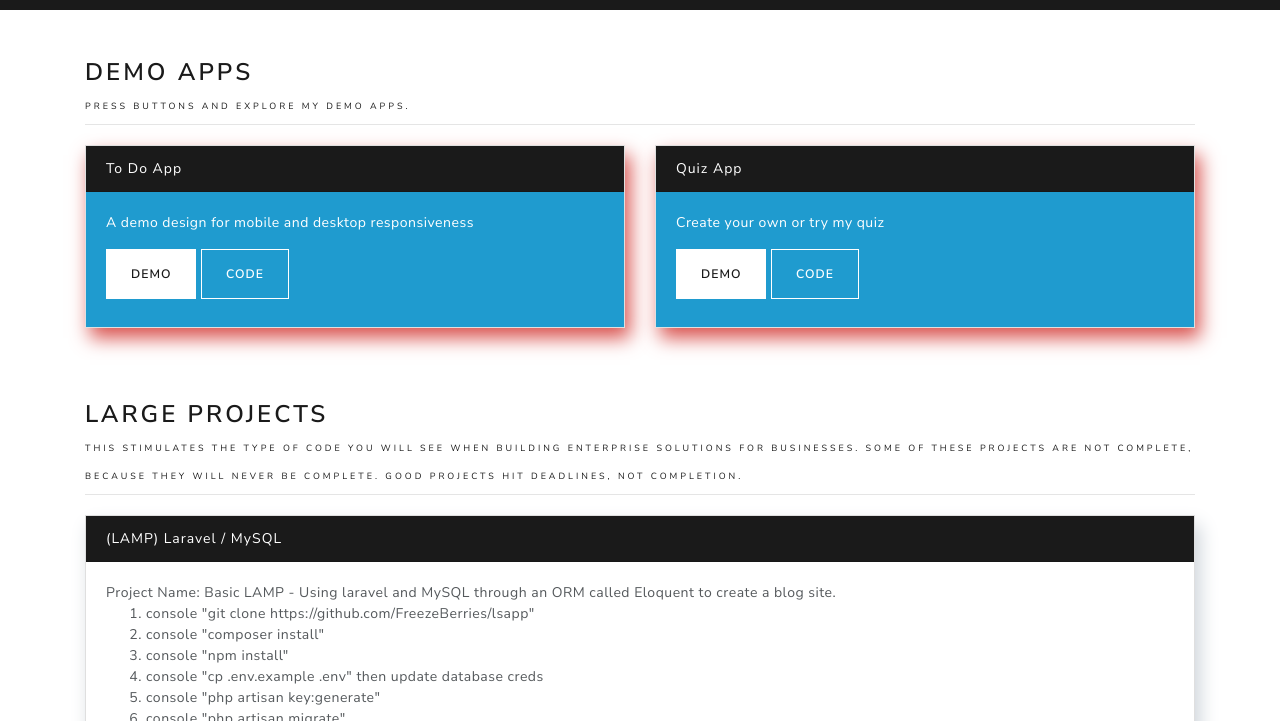
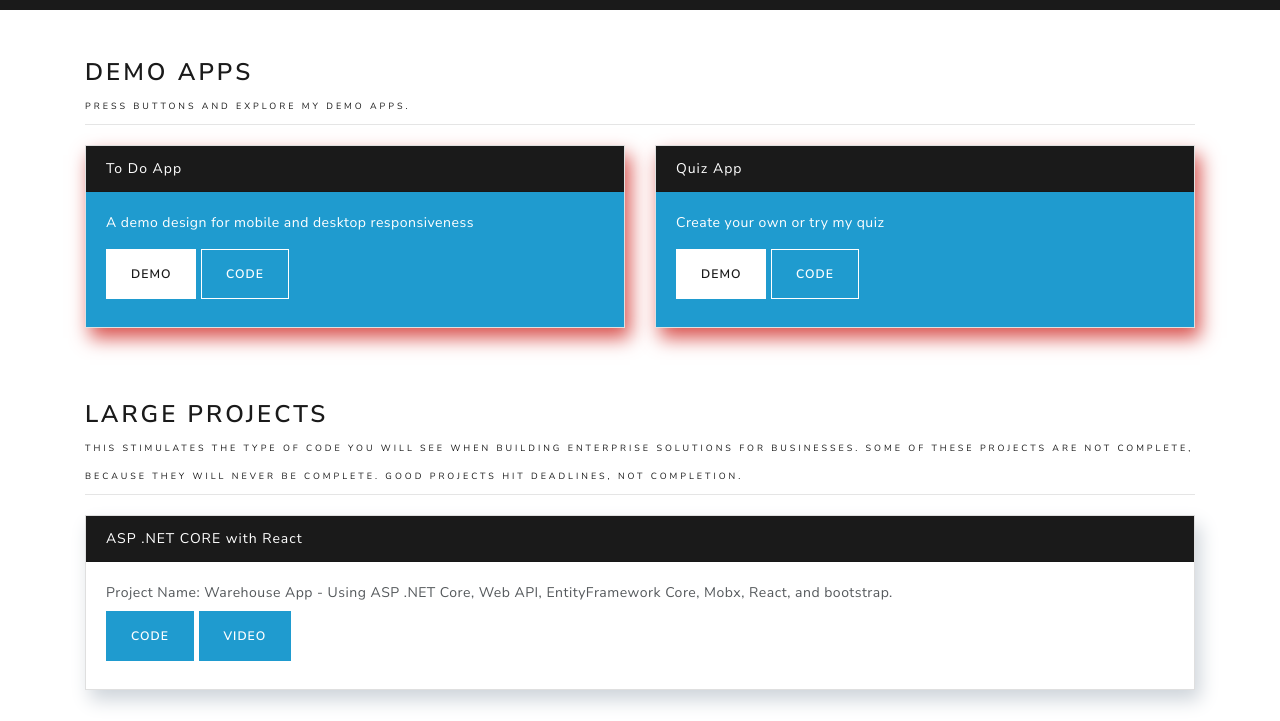
Before and after one commit to FreezeBerries/freezeberries.github.io, a website: page index.html in a window 1280 px wide. Shown: the part 79-800 px from the top of the page. Drawn offline with nearby package versions, Linux system fonts and the light colour scheme.

Commit message:
update web api core react app

```diff
--- a/index.html
+++ b/index.html
@@ -138,6 +138,29 @@
                 <hr class="mt-2" />
             </div>
         </div>
+
+        <div class="row mb-2">
+            <div class="col-md-12">
+                <div class="card mb-5">
+
+                    <div class="card-header bg-primary text-white">
+
+                        <!--<h4 class="card-title">Quiz App</h4>-->
+                        ASP .NET CORE with React
+                    </div>
+                    <div class="card-body">
+                        <div class="card-text mb-2">
+                           <strong>Project Name: Warehouse App</strong>
+                           - Using ASP .NET Core, Web API, EntityFramework Core, Mobx, React, and bootstrap.
+                         </div>
+                        <!--<div class="card-text mb-2"><span class="first-cat">Main Library:</span> Knockout</div>-->
+                        <a href="https://github.com/FreezeBerries/react_core_example" class="btn btn-info mb-2">Code</a>
+                        <a href="https://www.youtube.com/watch?v=MXo9k-R1ul4&feature=youtu.be" class="btn btn-info mb-2">Video</a>
+                    </div>
+                </div>
+            </div>
+        </div>
+
 
         <div class="row mb-2">
             <div class="col-md-12">
```
Also changed, not shown: about.html (+1 -1 lines), open_lms.html (+4 -4 lines).
